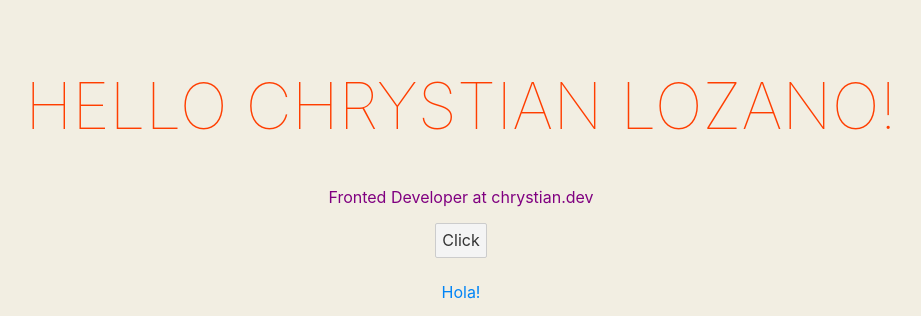
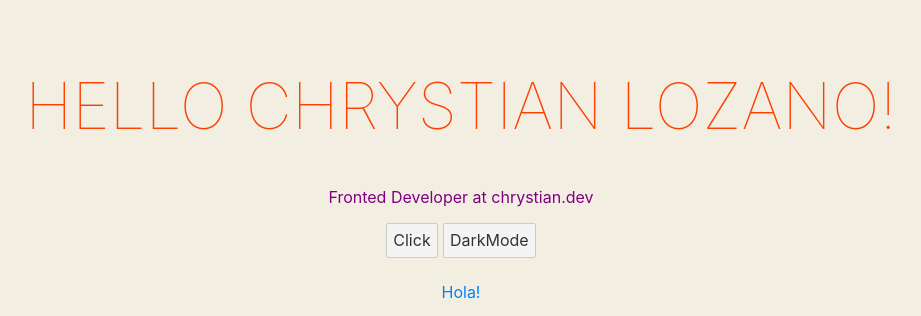
Before and after one commit to ChrystianLozano/Svelte, a Svelte app: page / in a window 1280 px wide. Shown: the top 316 px of the page, without its empty margins (179-1100 px from the left). Built offline with nearby package versions, Linux system fonts and the light colour scheme.

Commit message:
Condicionales

```diff
--- a/src/App.svelte
+++ b/src/App.svelte
@@ -34,6 +34,11 @@
 		--theme-color: purple;
 	}
 
+	:global(body.dark-mode){
+		background-color: #1d3040;
+		color: #bfc2c7
+	}
+
 	main {
 		text-align: center;
 		padding: 1em;
--- a/src/components/About.svelte
+++ b/src/components/About.svelte
@@ -3,8 +3,15 @@
 let someText = `Fronted Developer at chrystian.dev`
 let count = 0
 
+let style = { darkMode: false }
+
 function handleClick(){
     count++
+}
+
+function toggle(){
+    style.darkMode = !style.darkMode
+    window.document.body.classList.toggle("dark-mode")
 }
 
 </script>
@@ -15,8 +22,16 @@
 </style>
 
 <div class="About">
+
+{#if !style.darkMode}
+<p>{someText}</p>
+{:else}
 <p>
-    {someText}
+<span>Hola Dark Mode</span>
 </p>
+{/if}
+
+
 <button on:click={handleClick}>Click {count === 0 ? '' : count}</button>
+<button on:click={toggle}>DarkMode</button>
 </div>
```
